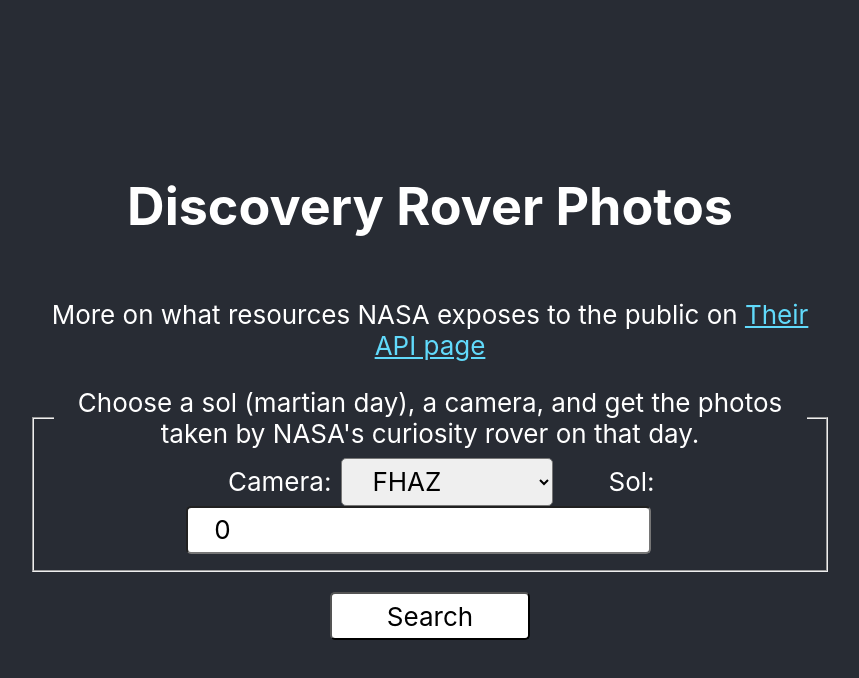
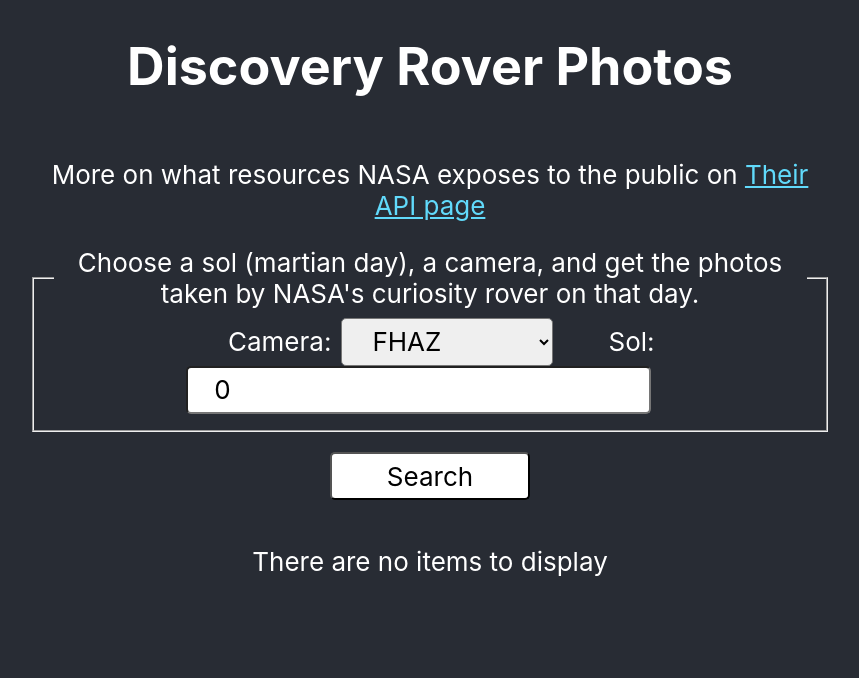
Before and after one commit to lunify/curiosity-photo-search, a React (Create React App) app in the folder client/: page / in a window 1280 px wide. Shown: the top 678 px of the page, without its empty margins (210-1069 px from the left). Built offline with nearby package versions, Linux system fonts and the light colour scheme.

Commit message:
Added feedback for when there are no results

```diff
--- a/client/src/App.css
+++ b/client/src/App.css
@@ -1,8 +1,11 @@
 .App {
+  box-sizing: border-box;
+  min-height: 100vh;
+  width:100%;
+  font-size: calc(10px + 2vmin);
   text-align: center;
+  color: white;
   background-color: #282c34;
-  width:100%;
-  box-sizing: border-box;
 }
 
 .App-header, .App-body, .App-figure {
@@ -11,13 +14,10 @@
 }
 
 .App-header {
-  min-height: 100vh;
   display: flex;
   flex-direction: column;
   align-items: center;
   justify-content: center;
-  font-size: calc(10px + 2vmin);
-  color: white;
 }
 
 .App-link {
--- a/client/src/App.js
+++ b/client/src/App.js
@@ -12,7 +12,14 @@
 
 function PhotosList(props) {
   const elements = props.urls.map(url => <Photo key={url} url={url} />)
-  return <div className="App-body">{elements}</div>
+  return (
+    <div className="App-body">
+      {!props.urls.length
+        ? <p>There are no items to display</p>
+        : elements
+      }
+    </div>
+  )
 }
 
 class SearchForm extends React.Component {
```
